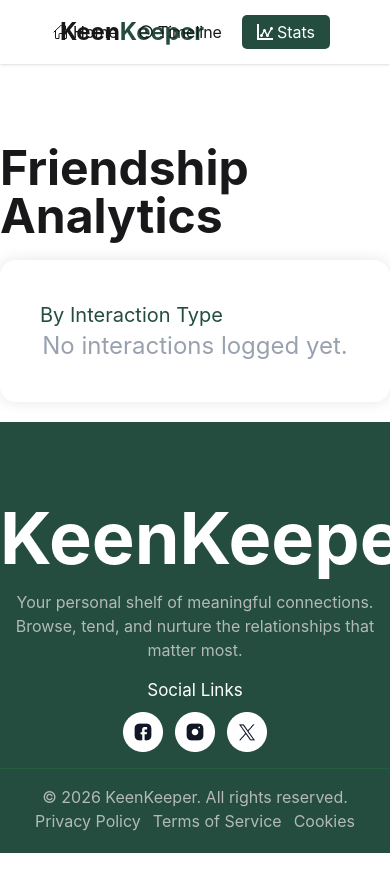
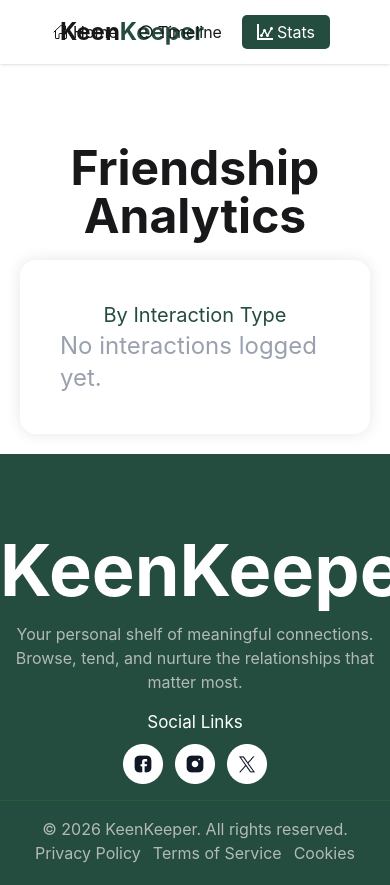
Before and after one commit to saumel-dev/Keen-Keeper, a React (Vite) app in the folder keen-keeper/: page /stats in a window 390 px wide. Shown: the top 885 px of the page. Before the commit the page ends 853 px from the top, so only its background shows below. Built offline with nearby package versions, Linux system fonts and the light colour scheme.

Commit message:
added margin to the pie box

```diff
--- a/keen-keeper/src/Pages/Stats.jsx
+++ b/keen-keeper/src/Pages/Stats.jsx
@@ -13,10 +13,10 @@ const Stats = () => {
     return (
         <div className='container mx-auto'>
             <div className='mt-20'>
-                <h1 className='font-bold text-5xl'>Friendship Analytics</h1>
+                <h1 className='font-bold text-5xl text-center md:text-start'>Friendship Analytics</h1>
             </div>
-            <div className='shadow-[0_0_15px_rgba(0,0,0,0.1)] rounded-2xl p-10 mt-5 mb-5'>
-                <p className='text-[20px] text-[#244D3F]'>By Interaction Type</p>
+            <div className='shadow-[0_0_15px_rgba(0,0,0,0.1)] mx-5 md:mx-0 rounded-2xl p-10 mt-5 mb-5'>
+                <p className='text-[20px] text-[#244D3F] text-center md:text-start'>By Interaction Type</p>
                 <div className='flex-grow flex items-center justify-center'>
                     {
                         isExist ? <div className='h-75 w-full'>
```
